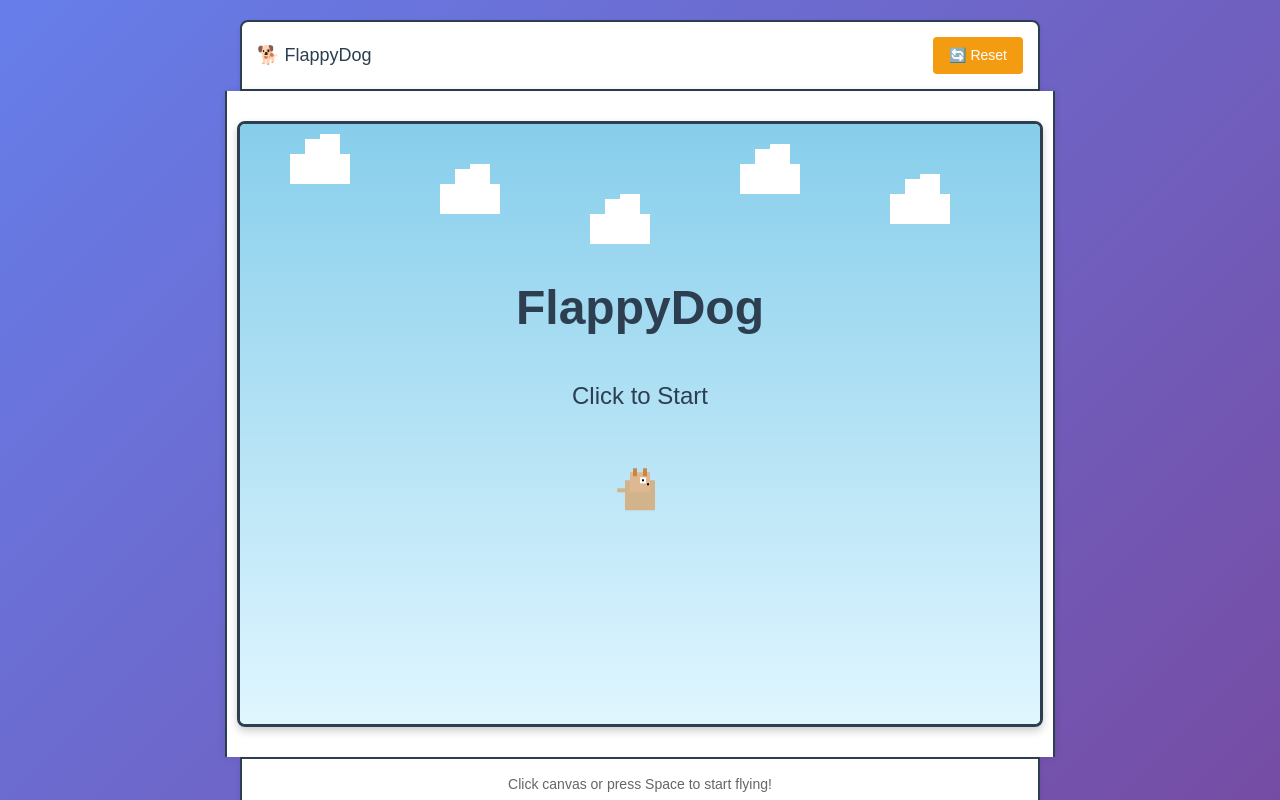
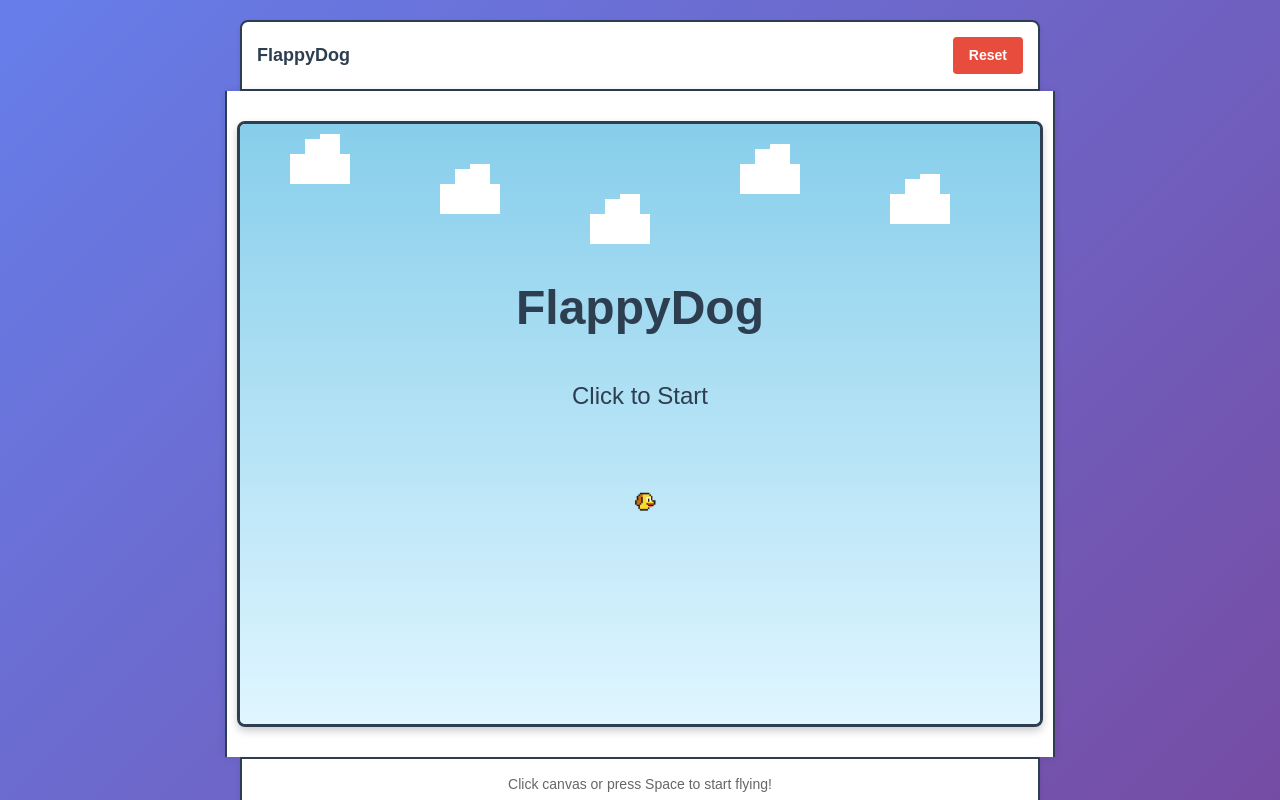
Before and after one commit to TrendsAI-bit/flappydog, a website built with Vite: page index.html in a window 1280 px wide. Built offline with nearby package versions, Linux system fonts and the light colour scheme.

Commit message:
🐕 PIXEL DOG CHARACTER: Using your actual pixel dog sprite - NO MORE EMOJIS!
✅ USING YOUR ACTUAL PIXEL DOG:
- Added transparentlogo.png as the main character
- Removed ALL emoji dogs from header and game
- Clean professional text: 'FlappyDog' (no emojis)
- Clean 'Reset' button (no emojis)

🎮 PIXEL DOG FEATURES:
✅ Your actual cute pixel dog sprite displays
✅ Dog rotates based on velocity during flight
✅ Bouncing animation on menu screen
✅ Fallback to simple rectangles if image fails
✅ Perfect scaling and positioning

🎨 VISUAL IMPROVEMENTS:
✅ Clean header with no emojis
✅ Professional button styling
✅ Your pixel dog as the main character
✅ Smooth rotation animations
✅ Proper sprite scaling

📦 TECHNICAL:
✅ Robust image loading with fallbacks
✅ Error handling for missing sprites
✅ Game works even if image fails to load
✅ Optimized rendering

NOW USING YOUR ACTUAL PIXEL DOG! 🎮

```diff
--- a/src/working-game.ts
+++ b/src/working-game.ts
@@ -23,6 +23,10 @@ export class WorkingFlappyDog {
     private dog: Dog = { y: 150, velocity: 0 };
     private obstacles: Obstacle[] = [];
     private animationId: number | null = null;
+
+    // Pixel dog sprite
+    private pixelDogImage: HTMLImageElement | null = null;
+    private dogImageLoaded: boolean = false;
 
     // Game constants (exactly like reference)
     private readonly CANVAS_WIDTH = 800;
@@ -90,16 +94,17 @@ export class WorkingFlappyDog {
                     align-items: center;
                     box-shadow: 0 2px 4px rgba(0,0,0,0.1);
                 ">
-                    <h3 style="margin: 0; font-size: 18px; color: #2c3e50;">🐕 FlappyDog</h3>
+                    <h3 style="margin: 0; font-size: 18px; color: #2c3e50; font-weight: bold;">FlappyDog</h3>
                     <button id="resetBtn" style="
                         padding: 8px 16px;
-                        background: #f39c12;
+                        background: #e74c3c;
                         color: white;
                         border: none;
                         border-radius: 4px;
                         cursor: pointer;
                         font-size: 14px;
-                    ">🔄 Reset</button>
+                        font-weight: bold;
+                    ">Reset</button>
                 </div>
 
                 <!-- Game Canvas Container -->
@@ -145,10 +150,26 @@ export class WorkingFlappyDog {
             this.resetGame();
         });
 
-        // Start game loop immediately (no asset loading needed)
+        // Load the pixel dog sprite
+        this.loadPixelDog();
+
+        // Start game loop immediately
         this.gameLoop();
 
         console.log('Working FlappyDog initialized successfully!');
+    }
+
+    private loadPixelDog(): void {
+        this.pixelDogImage = new Image();
+        this.pixelDogImage.onload = () => {
+            this.dogImageLoaded = true;
+            console.log('Pixel dog sprite loaded!');
+        };
+        this.pixelDogImage.onerror = () => {
+            console.warn('Pixel dog sprite failed to load, using fallback');
+            this.dogImageLoaded = false;
+        };
+        this.pixelDogImage.src = '/pixeldog.png';
     }
 
     private handleInput(): void {
@@ -366,8 +387,27 @@ export class WorkingFlappyDog {
     }
 
     private drawDog(x: number, y: number): void {
-        // Draw dog exactly like reference bird but as a dog
-        this.ctx.fillStyle = '#D2B48C'; // Tan color for dog
+        if (this.dogImageLoaded && this.pixelDogImage) {
+            // Use the actual pixel dog sprite
+            const dogWidth = this.DOG_SIZE + 10;
+            const dogHeight = this.DOG_SIZE + 10;
+
+            // Add subtle rotation based on velocity for playing state
+            if (this.gameState === 'playing') {
+                this.ctx.save();
+                this.ctx.translate(x + dogWidth/2, y + dogHeight/2);
+                const rotation = Math.max(-0.3, Math.min(0.3, this.dog.velocity * 0.03));
+                this.ctx.rotate(rotation);
+                this.ctx.drawImage(this.pixelDogImage, -dogWidth/2, -dogHeight/2, dogWidth, dogHeight);
+                this.ctx.restore();
+            } else {
+                // Static dog for menu with slight bounce
+                const bounceOffset = this.gameState === 'menu' ? Math.sin(Date.now() * 0.003) * 2 : 0;
+                this.ctx.drawImage(this.pixelDogImage, x, y + bounceOffset, dogWidth, dogHeight);
+            }
+        } else {
+            // Fallback: simple pixel dog
+            this.ctx.fillStyle = '#D2B48C';
             this.ctx.fillRect(x, y, this.DOG_SIZE, this.DOG_SIZE);
 
             // Dog head
@@ -388,11 +428,7 @@ export class WorkingFlappyDog {
             this.ctx.fillStyle = '#CD853F';
             this.ctx.fillRect(x + 8, y - 12, 4, 8);
             this.ctx.fillRect(x + 18, y - 12, 4, 8);
-
-        // Tail (wagging effect)
-        const tailOffset = Math.sin(Date.now() * 0.01) * 2;
-        this.ctx.fillStyle = '#D2B48C';
-        this.ctx.fillRect(x - 8 + tailOffset, y + 8, 8, 4);
+        }
     }
 
     private drawObstacle(obstacle: Obstacle): void {
```
Also changed, not shown: asset/transparentlogo.png (added), assets/transparentlogo.png (added), dist/index.html, dist/pixeldog.png (added), dist/sw.js, public/pixeldog.png (added), 5 other files. Lines whose indentation alone changed are shown as unchanged.
